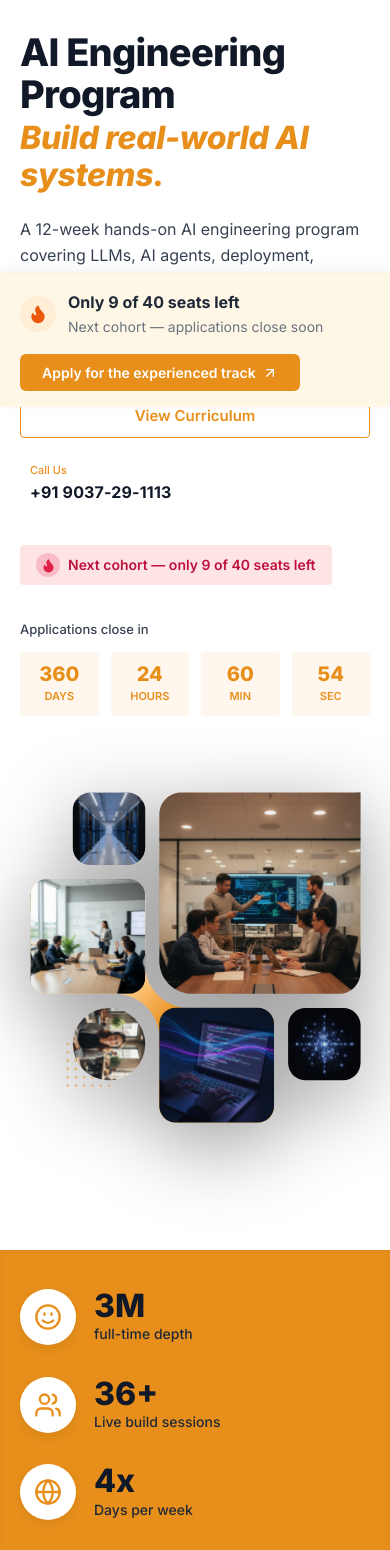
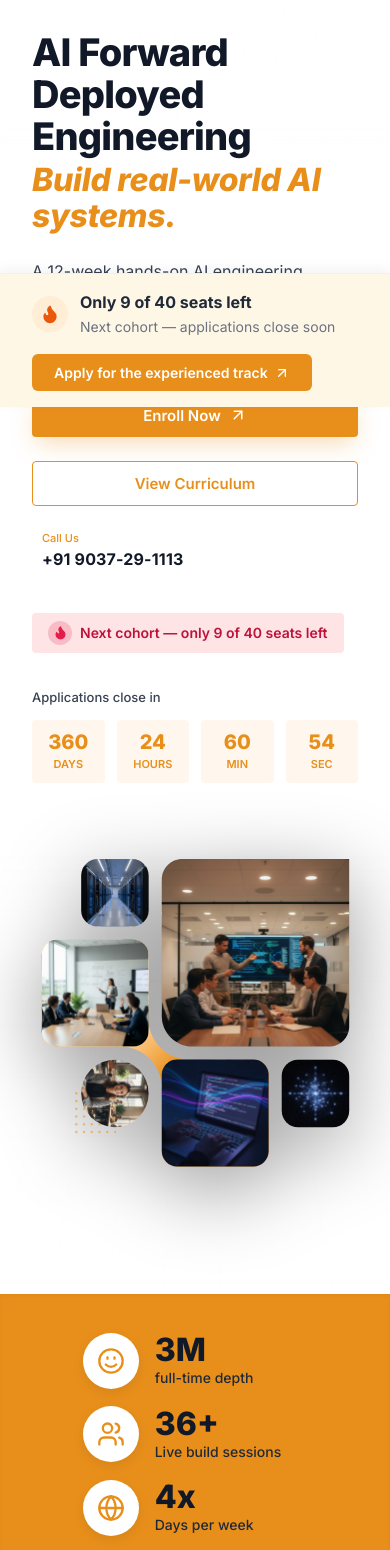
Before and after one commit to mhdfaizal03/softroniics_web, a React (Vite) app: page / in a window 390 px wide. Shown: the part 437-1987 px from the top of the page. Built offline with nearby package versions, Linux system fonts and the light colour scheme; the HTML template or start-up script is replaced by a standard one.

Commit message:
Update UI wording and perfectly align mobile layout across all sections

```diff
--- a/index.html
+++ b/index.html
@@ -4,7 +4,7 @@
     <meta charset="UTF-8" />
     <link rel="icon" type="image/png" href="/assets/logo.png" />
     <meta name="viewport" content="width=device-width, initial-scale=1.0" />
-    <title>AI Engineering Program | Softroniics - Build Real-World AI Systems</title>
+    <title>AI Forward Deployed Engineering | Softroniics - Build Real-World AI Systems</title>
     <meta name="description" content="A 12-week hands-on AI engineering program covering LLMs, AI agents, deployment, evaluation, and production systems. Learn from senior architects at Softroniics." />
     <meta name="keywords" content="AI engineering, LLMs, AI agents, GraphRAG, Fine-tuning, Softroniics, AI training, Machine Learning, Kerala, Calicut, Kochi" />
     <link rel="preconnect" href="https://fonts.googleapis.com">
--- a/index_full.html
+++ b/index_full.html
@@ -4,7 +4,7 @@
 <head>
     <meta charset="UTF-8">
     <meta name="viewport" content="width=device-width, initial-scale=1.0">
-    <title>Softroniics | AI Engineering Program - Build Real-World AI Systems</title>
+    <title>Softroniics | AI Forward Deployed Engineering - Build Real-World AI Systems</title>
     <meta name="description" content="A 12-week hands-on AI engineering program covering LLMs, AI agents, deployment, evaluation, and production systems.">
     <!-- Bootstrap CSS -->
     <link href="https://cdn.jsdelivr.net/npm/bootstrap@5.3.0/dist/css/bootstrap.min.css" rel="stylesheet">
@@ -93,7 +93,7 @@
                         </div>
                     </div>
 
-                    <h1 class="fw-bolder display-4 mb-1 text-dark title-black">AI Engineering Program</h1>
+                    <h1 class="fw-bolder display-4 mb-1 text-dark title-black">AI Forward Deployed Engineering</h1>
                     <h2 class="fw-bold display-5 mb-4 text-orange fst-italic">Build real-world AI systems.</h2>
 
                     <p class="text-dark mb-4 max-w-500" style="font-size: 15px; font-weight: 500; line-height: 1.6;">
@@ -254,7 +254,7 @@
                         <ol class="breadcrumb mb-4">
                             <li class="breadcrumb-item"><a href="#" class="text-orange text-decoration-none fw-medium" style="font-size: 14px;">Home</a></li>
                             <li class="breadcrumb-item"><a href="#overview" class="text-orange text-decoration-none fw-medium" style="font-size: 14px;">Training</a></li>
-                            <li class="breadcrumb-item active text-muted fw-medium" style="font-size: 14px;" aria-current="page">AI Engineering Program</li>
+                            <li class="breadcrumb-item active text-muted fw-medium" style="font-size: 14px;" aria-current="page">AI Forward Deployed Engineering</li>
                         </ol>
                     </nav>
 
--- a/src/App.jsx
+++ b/src/App.jsx
@@ -24,9 +24,9 @@ import EnquiryModal from './components/EnquiryModal';
 
 export default function App() {
   const [modalOpen, setModalOpen] = useState(false);
-  const [modalTopic, setModalTopic] = useState('AI Engineering Program');
+  const [modalTopic, setModalTopic] = useState('AI Forward Deployed Engineering');
 
-  const handleOpenModal = (topic = 'AI Engineering Program') => {
+  const handleOpenModal = (topic = 'AI Forward Deployed Engineering') => {
     setModalTopic(topic);
     setModalOpen(true);
   };
--- a/src/components/EnquiryModal.jsx
+++ b/src/components/EnquiryModal.jsx
@@ -1,7 +1,7 @@
 import React, { useState } from 'react';
 import { X, CheckCircle2, ArrowUpRight } from 'lucide-react';
 
-export default function EnquiryModal({ isOpen, onClose, defaultTopic = "AI Engineering Program" }) {
+export default function EnquiryModal({ isOpen, onClose, defaultTopic = "AI Forward Deployed Engineering" }) {
   const [formData, setFormData] = useState({
     name: '',
     email: '',
--- a/src/components/Hero.jsx
+++ b/src/components/Hero.jsx
@@ -69,7 +69,7 @@ export default function Hero({ onEnrollClick, onViewCurriculumClick }) {
             </div>
 
             <h1 className="hero-title">
-              AI Engineering Program
+              AI Forward Deployed Engineering
             </h1>
             <div className="hero-title-sub">
               Build real-world AI systems.
--- a/src/index.css
+++ b/src/index.css
@@ -94,16 +94,16 @@ img {
   width: 100%;
   max-width: var(--container-max);
   margin: 0 auto;
-  padding-left: clamp(20px, 4vw, 48px);
-  padding-right: clamp(20px, 4vw, 48px);
+  padding-left: clamp(32px, 6vw, 96px);
+  padding-right: clamp(32px, 6vw, 96px);
 }
 
 .container-wide {
   width: 100%;
   max-width: 1440px;
   margin: 0 auto;
-  padding-left: clamp(20px, 4vw, 48px);
-  padding-right: clamp(20px, 4vw, 48px);
+  padding-left: clamp(32px, 6vw, 96px);
+  padding-right: clamp(32px, 6vw, 96px);
 }
 
 /* Top Ticker */
@@ -332,13 +332,17 @@ img {
   align-items: center;
   gap: 8px;
   cursor: pointer;
-  transition: all 0.22s ease;
+  transition: all 0.15s cubic-bezier(0.2, 0.8, 0.2, 1);
 }
 
 .btn-enquire:hover {
   background: var(--primary-hover);
-  transform: translateY(-2px);
-  box-shadow: 0 6px 20px rgba(232, 143, 27, 0.45);
+  transform: translateY(-1px) scale(1.01);
+  box-shadow: 0 6px 16px rgba(232, 143, 27, 0.45);
+}
+
+.btn-enquire:active {
+  transform: translateY(0) scale(0.98);
 }
 
 /* Mobile Menu Button */
@@ -427,13 +431,17 @@ img {
   align-items: center;
   gap: 8px;
   box-shadow: var(--shadow-orange);
-  transition: all 0.25s ease;
+  transition: all 0.15s cubic-bezier(0.2, 0.8, 0.2, 1);
 }
 
 .btn-primary:hover {
   background: var(--primary-hover);
-  transform: translateY(-2px);
-  box-shadow: 0 14px 28px -4px rgba(232, 143, 27, 0.4);
+  transform: translateY(-1px) scale(1.01);
+  box-shadow: 0 8px 16px -4px rgba(232, 143, 27, 0.4);
+}
+
+.btn-primary:active {
+  transform: translateY(0) scale(0.98);
 }
 
 .btn-secondary {
@@ -447,13 +455,17 @@ img {
   display: inline-flex;
   align-items: center;
   gap: 8px;
-  transition: all 0.25s ease;
+  transition: all 0.15s cubic-bezier(0.2, 0.8, 0.2, 1);
 }
 
 .btn-secondary:hover {
   background: #FFF7ED;
-  transform: translateY(-2px);
+  transform: translateY(-1px) scale(1.01);
   box-shadow: 0 4px 12px rgba(232, 143, 27, 0.15);
+}
+
+.btn-secondary:active {
+  transform: translateY(0) scale(0.98);
 }
 
 /* Modal Overlay */
--- a/src/styles/components.css
+++ b/src/styles/components.css
@@ -492,9 +492,10 @@ body {
 }
 
 .stats-grid {
-  display: grid;
-  grid-template-columns: repeat(4, 1fr);
-  gap: 30px;
+  display: flex;
+  justify-content: center;
+  flex-wrap: wrap;
+  gap: 40px;
 }
 
 .stat-item {
@@ -2211,7 +2212,7 @@ textarea.form-control {
   }
 
   .topics-grid {
-    grid-template-columns: repeat(2, 1fr);
+    grid-template-columns: 1fr;
   }
 
   .partners-row {
@@ -2325,8 +2326,8 @@ textarea.form-control {
   width: 100%;
   max-width: 1440px;
   margin: 0 auto;
-  padding-left: clamp(20px, 4vw, 48px);
-  padding-right: clamp(20px, 4vw, 48px);
+  padding-left: clamp(32px, 6vw, 96px);
+  padding-right: clamp(32px, 6vw, 96px);
   position: relative;
   z-index: 2;
 }
@@ -2795,3 +2796,65 @@ textarea.form-control {
     text-align: center;
   }
 }
+
+/* Comprehensive Mobile Optimizations */
+@media (max-width: 768px) {
+  .testimonial-content-box {
+    padding: 30px 20px;
+    align-items: center;
+    text-align: center;
+  }
+  .testimonial-speech-bubble-svg-wrap, .testimonial-quote-mark {
+    display: none;
+  }
+  .stats-grid {
+    flex-direction: column;
+    align-items: flex-start;
+    width: max-content;
+    margin: 0 auto;
+    gap: 24px;
+  }
+  .overview-heading {
+    font-size: 32px;
+  }
+  .stat-item {
+    flex-direction: row;
+    justify-content: flex-start;
+    text-align: left;
+    gap: 16px;
+  }
+  .cta-banner-card {
+    padding: 36px 24px;
+  }
+  .cta-banner-title {
+    font-size: 28px;
+  }
+  .cta-banner-title br {
+    display: none;
+  }
+  .mentor-card {
+    max-width: 320px;
+    margin: 0 auto;
+  }
+  .certificate-card-frame {
+    margin-bottom: 80px;
+  }
+}
+
+@media (max-width: 576px) {
+  .topics-grid {
+    grid-template-columns: 1fr;
+  }
+}
+
+@media (max-width: 480px) {
+  .testimonial-content-box {
+    padding: 24px 16px;
+  }
+  .stats-grid {
+    gap: 16px;
+  }
+  .overview-heading {
+    font-size: 28px;
+  }
+}
```
